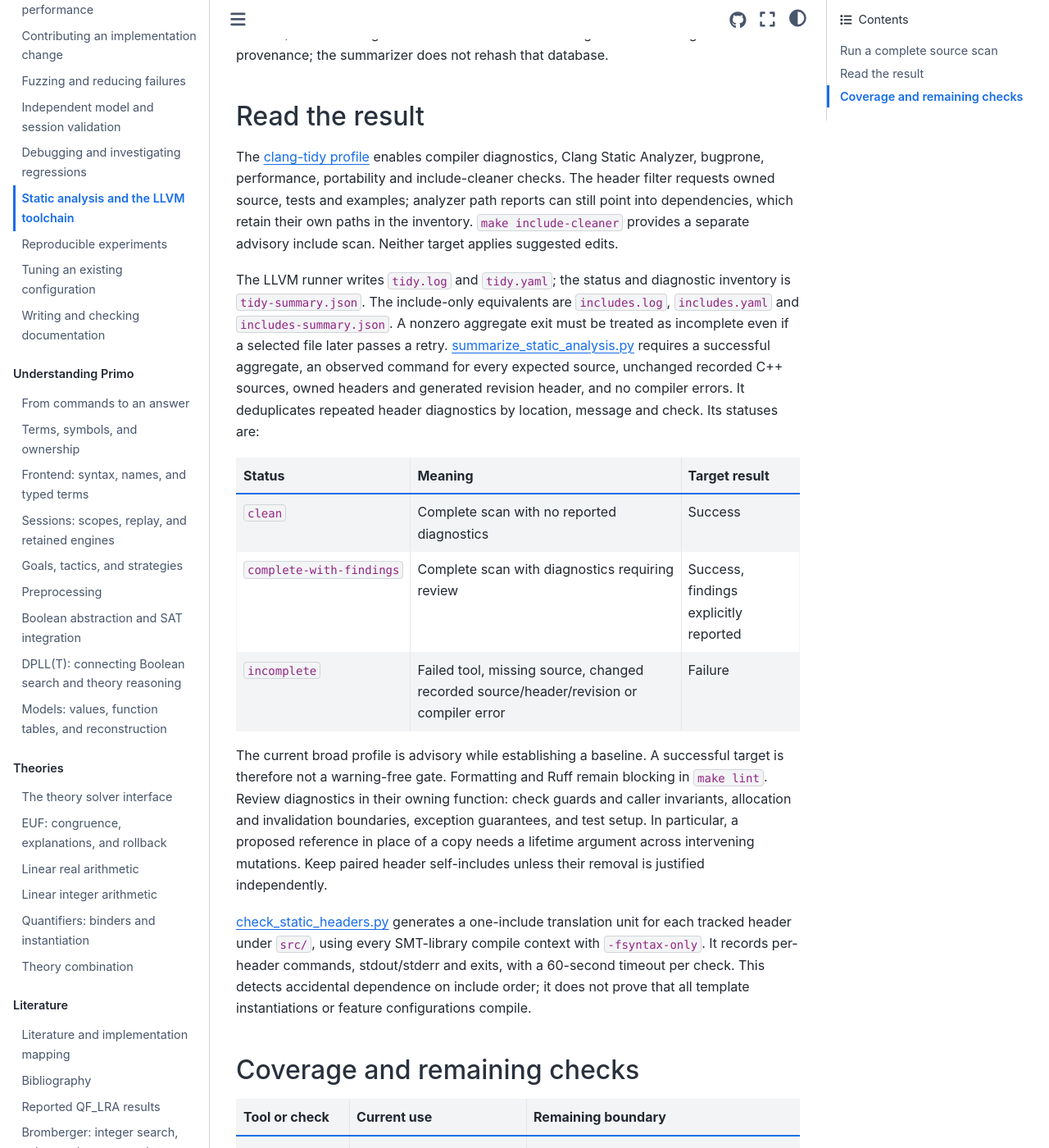
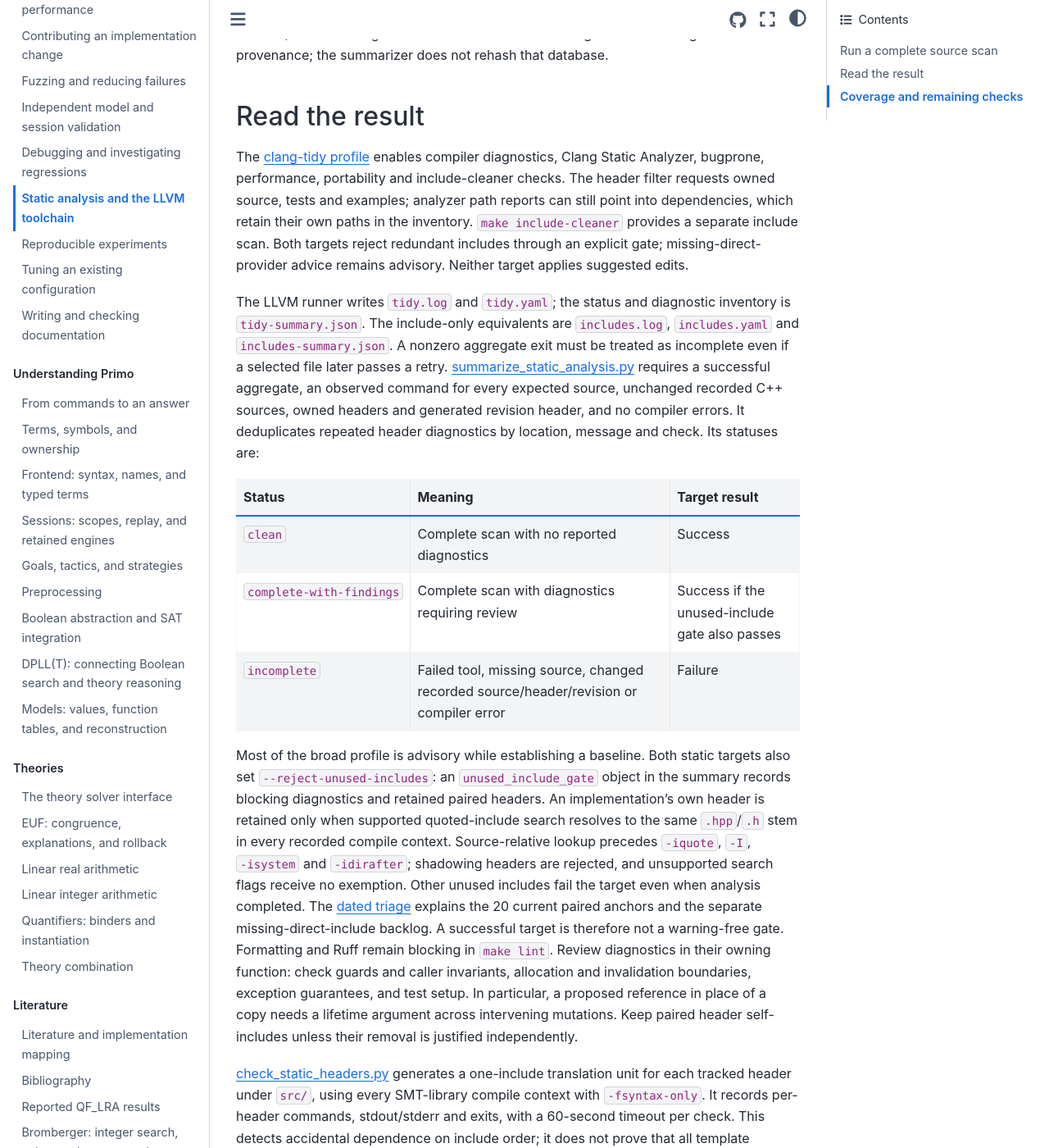
Before and after one commit to primo-solver/primo, a Jupyter Book: the page built from docs/development/static-analysis.md, in a window 1280 px wide and 1400 px high, scrolled down 1206 px. Shown: the whole window at 82% size. Built offline with Jupyter Book 1.0.4 settings and Sphinx 7.4.7 and the Sphinx Book theme 1.1.4, drawn with Linux system fonts in a browser that asks for light colours; pages that are not in the unit, such as notebooks, are missing from menus; some of the changed text lies outside the part shown.

Commit message:
Document diagnostic triage and qualified EUF rollback repair
Record all 745 finding dispositions, the disabled-proof-storage defect and regression, unused-include acceptance policy, exact per-corpus model replay and remaining exception/test/include/copy/layout/API follow-ups. Synchronize the EUF ownership/rollback chapter and local static workflow; pin new implementation/evidence links to f318be143cfa4b5625e16a7a8723c678eacc1dd2.

Verified make docs and make docs-check-links:267 pages,33721 local links,1115 Git links,zero failures. Changed rendered sections, source links,tables and navigation inspected. External URLs remain deferred.

Independent read-only writer/reviewer loop accepted the five-file documentation patch SHA256281f8df7f11516c8410a1c8be9d20fbeb9ad25874faef6d0083849976a200238 after resolving ST-01..ST-05. Review covered optional-observer limits, include shadowing, historical gate scope, generation/replay profile equality, qualification counts/model bijections/binary fingerprints and committed source pins. It does not certify remaining diagnostics as fixed.

```diff
--- a/docs/_config.yml
+++ b/docs/_config.yml
@@ -37,6 +37,12 @@
     extlinks:
       source:
         - "https://github.com/primo-solver/primo/blob/c944fa790c2043ebac93b8d6f63c7b02b0c2c235/%s"
+        - "%s"
+      diagnosticsource:
+        - "https://github.com/primo-solver/primo/blob/f318be143cfa4b5625e16a7a8723c678eacc1dd2/%s"
+        - "%s"
+      rollbacksource:
+        - "https://github.com/primo-solver/primo/blob/f318be143cfa4b5625e16a7a8723c678eacc1dd2/%s"
         - "%s"
       staticsource:
         - "https://github.com/primo-solver/primo/blob/4dca989119f48aff1563a5e59582dc1c2b37ac9d/%s"
--- a/docs/_toc.yml
+++ b/docs/_toc.yml
@@ -100,6 +100,7 @@
       - file: evidence/long-limits
       - file: evidence/publication
       - file: evidence/publication-followups
+      - file: evidence/static-analysis
       - file: evidence/assignment
       - file: evidence/arithmetic
       - file: evidence/lra-regressions
--- a/docs/development/static-analysis.md
+++ b/docs/development/static-analysis.md
@@ -55,14 +55,15 @@
 checks. The header filter requests owned source, tests and examples; analyzer
 path reports can still point into dependencies, which retain their own paths
 in the inventory.
-`make include-cleaner` provides a separate advisory include scan. Neither target
-applies suggested edits.
+`make include-cleaner` provides a separate include scan. Both targets reject
+redundant includes through an explicit gate; missing-direct-provider advice
+remains advisory. Neither target applies suggested edits.
 
 The LLVM runner writes `tidy.log` and `tidy.yaml`; the status and diagnostic
 inventory is `tidy-summary.json`. The include-only equivalents are
 `includes.log`, `includes.yaml` and `includes-summary.json`. A nonzero aggregate
 exit must be treated as incomplete even if a selected file later passes a
-retry. {staticsource}`summarize_static_analysis.py <scripts/summarize_static_analysis.py>`
+retry. {diagnosticsource}`summarize_static_analysis.py <scripts/summarize_static_analysis.py>`
 requires a successful aggregate, an observed command for every expected source,
 unchanged recorded C++ sources, owned headers and generated revision header,
 and no compiler errors. It deduplicates repeated
@@ -71,12 +72,21 @@
 | Status | Meaning | Target result |
 | --- | --- | --- |
 | `clean` | Complete scan with no reported diagnostics | Success |
-| `complete-with-findings` | Complete scan with diagnostics requiring review | Success, findings explicitly reported |
+| `complete-with-findings` | Complete scan with diagnostics requiring review | Success if the unused-include gate also passes |
 | `incomplete` | Failed tool, missing source, changed recorded source/header/revision or compiler error | Failure |
 
-The current broad profile is advisory while establishing a baseline. A
-successful target is therefore not a warning-free gate. Formatting and Ruff
-remain blocking in `make lint`. Review diagnostics in their owning function:
+Most of the broad profile is advisory while establishing a baseline. Both
+static targets also set `--reject-unused-includes`: an `unused_include_gate`
+object in the summary records blocking diagnostics and retained paired headers.
+An implementation's own header is retained only when supported quoted-include
+search resolves to the same `.hpp`/`.h` stem in every recorded compile context.
+Source-relative lookup precedes `-iquote`, `-I`, `-isystem` and `-idirafter`;
+shadowing headers are rejected, and unsupported search flags receive no
+exemption. Other unused includes fail the target even when analysis completed.
+The [dated triage](../evidence/static-analysis.md) explains the 20 current
+paired anchors and the separate missing-direct-include backlog. A successful
+target is therefore not a warning-free gate. Formatting and Ruff remain
+blocking in `make lint`. Review diagnostics in their owning function:
 check guards and caller invariants, allocation and invalidation boundaries,
 exception guarantees, and test setup. In particular, a proposed reference in
 place of a copy needs a lifetime argument across intervening mutations. Keep
@@ -96,7 +106,7 @@
 | clang-format | Mandatory owned C++ formatting in `make lint` | Formatting alone checks no behavior |
 | Clang compiler diagnostics | Local parsing through clang-tidy and header checks | Full Clang code-generation/link/test qualification remains separate |
 | clang-tidy / Static Analyzer | Broad local whole-source profile | Findings require triage; cross-translation-unit analysis is not configured |
-| misc-include-cleaner | Included in broad scan, separate advisory target | Suggested removals require source review |
+| misc-include-cleaner | Both static targets reject unused includes, retain paired headers and report missing providers | Other intentional includes require source review; direct-provider cleanup remains advisory |
 | clangd | Can use the configured build compilation database in editors | No clangd executable was available in the recorded local audit; no editor diagnostics claimed |
 | ASan / LSan | Existing CPU SLURM merge qualification | Separate runtime evidence, not part of local static analysis |
 | UBSan / MSan / TSan | No result from this local audit | Separate instrumented builds and runtime/dependency coverage are needed |
```
Also changed, not shown: other parts of docs/development/static-analysis.md (+1 -1 lines), docs/evidence/static-analysis.md (added, +133 -0 lines), docs/implementation/euf.md (+13 -0 lines).
